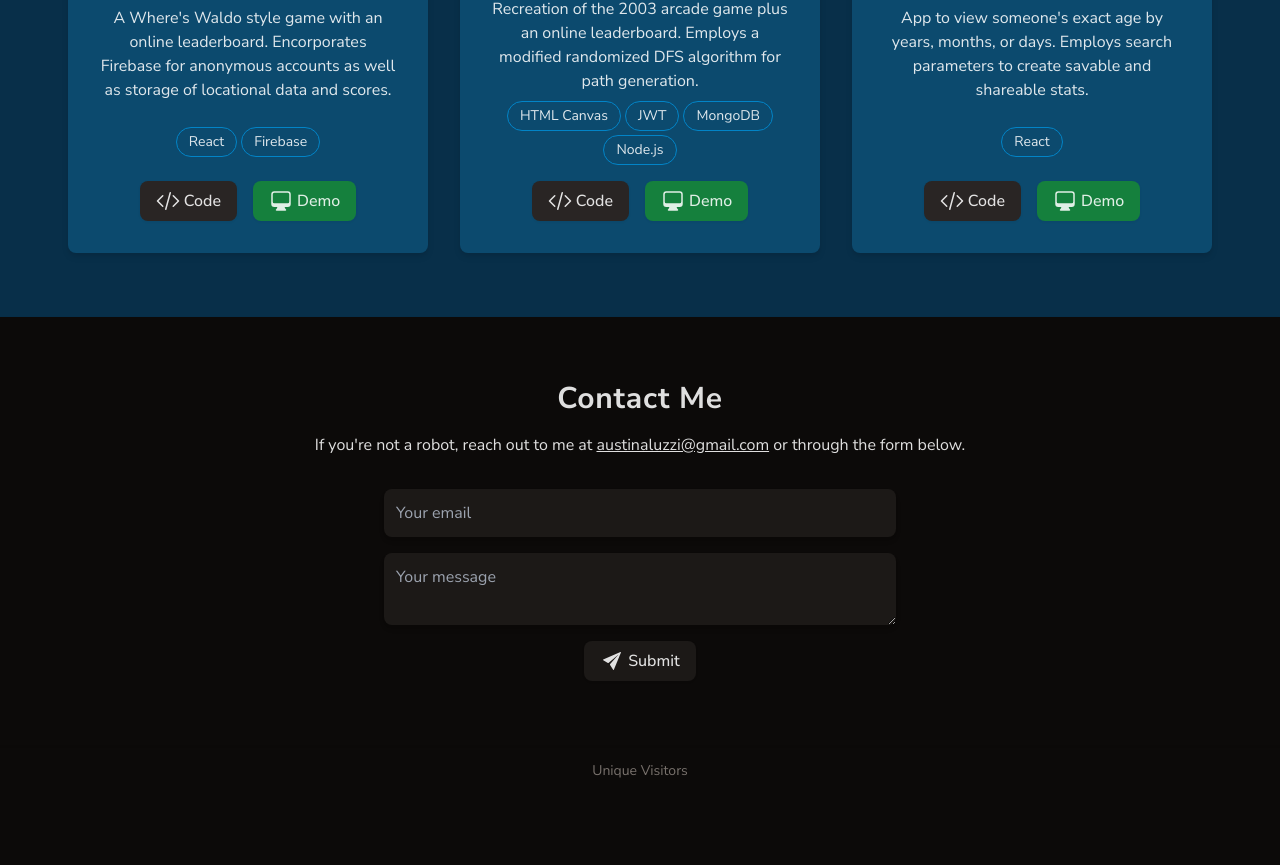
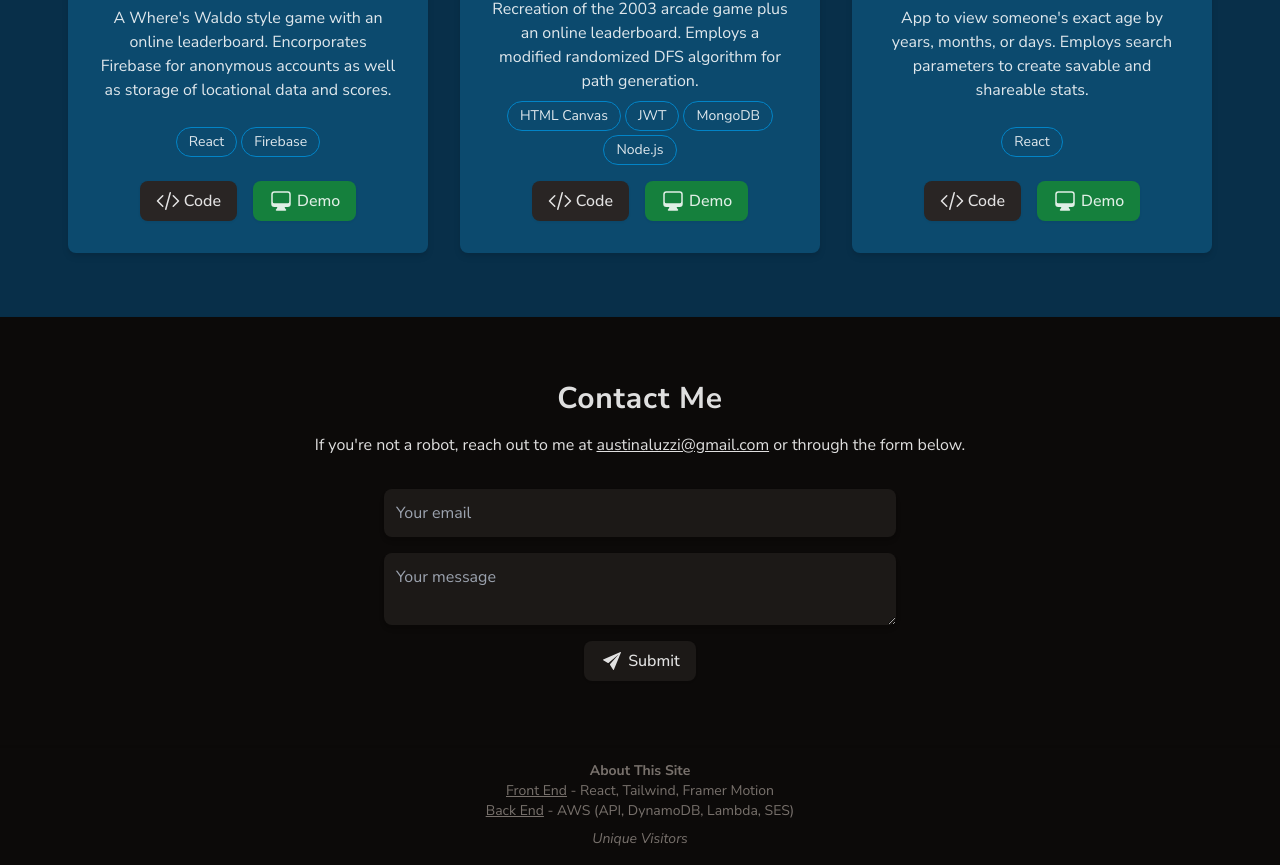
Before and after one commit to aaluzzi/personal-site, a React (Vite) app: page / in a window 1280 px wide. Shown: the part 2656-3521 px from the top of the page. Before the commit the page ends 3453 px from the top, so only its background shows below. Built offline with nearby package versions, Linux system fonts and the light colour scheme; no server answers.

Commit message:
Add footer with site architecture

```diff
--- a/src/App.jsx
+++ b/src/App.jsx
@@ -8,6 +8,7 @@ import Portfolio from './components/sections/Portfolio'
 import Contact from './components/sections/Contact'
 import Section from './components/sections/Section'
 import VisitorCount from './components/VisitorCount'
+import Footer from './components/sections/Footer'
 
 function App() {
   const generateUniqueId = () => {
@@ -57,7 +58,7 @@ function App() {
         <Section id="contact" className="bg-stone-950">
           <Contact />
         </Section>
-        <VisitorCount />
+        <Footer />
       </div>
     </>
   )
--- a/src/components/VisitorCount.jsx
+++ b/src/components/VisitorCount.jsx
@@ -23,6 +23,6 @@ export default function VisitorCount() {
       }, []);
 
     return (
-        <div className="py-4 text-sm text-stone-500">{viewerCount} Unique Visitors</div>
+        <div className="italic pt-2">{viewerCount} Unique Visitors</div>
     );
 }
--- /dev/null
+++ b/src/components/sections/Footer.jsx
@@ -0,0 +1,12 @@
+import VisitorCount from "../VisitorCount";
+
+export default function Footer() {
+    return (
+        <div className="text-sm text-stone-500 p-4">
+            <div className="font-bold">About This Site</div>
+            <div><a className="underline" href="https://github.com/aaluzzi/personal-site" target="_blank">Front End</a> - React, Tailwind, Framer Motion</div>
+            <div><a className="underline" href="https://github.com/aaluzzi/personal-site-sam" target="_blank">Back End</a> - AWS (API, DynamoDB, Lambda, SES)</div>
+            <VisitorCount />
+        </div>
+    );
+}
--- a/src/components/sections/Hero.jsx
+++ b/src/components/sections/Hero.jsx
@@ -51,6 +51,9 @@ export default function Hero() {
             </motion.p>
             <motion.ul
                 variants={variants}
+                transition={{
+                    staggerChildren: 0.25
+                }}
                 className="flex gap-4">
                 <HeroIcon href="#contact" icon={<HiEnvelope className="h-6 w-6" />} />
                 <HeroIcon href="https://linkedin.com/in/austin-aluzzi" target="_blank" icon={<FaLinkedin className="h-6 w-6" />} />
```
